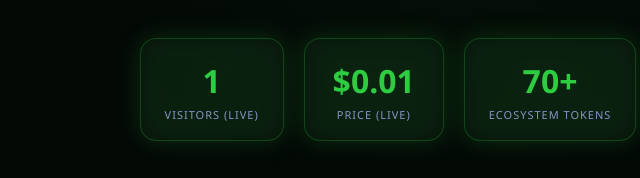
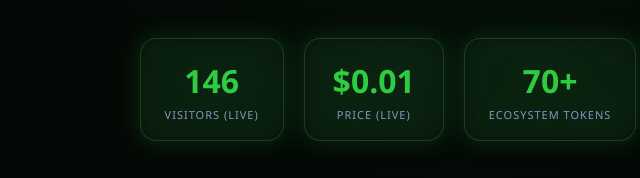
Before and after one commit to hsbc-cryptobank/ecod, a plain HTML site: page index.html in a window 1280 px wide. Shown: the part 622-800 px from the top of the page, 172-812 px from the left. Drawn offline with nearby package versions, Linux system fonts and the light colour scheme; no server answers.

Commit message:
Update index.html

```diff
--- a/index.html
+++ b/index.html
@@ -23,7 +23,6 @@ body{font-family:'Segoe UI',system-ui,sans-serif;background:var(--bg);color:var(
 body::before{content:'';position:fixed;top:0;left:0;width:100%;height:100%;background:radial-gradient(circle at 50% 50%,rgba(46,204,64,0.05) 0%,transparent 60%);z-index:-1;pointer-events:none}
 .container{max-width:1200px;margin:0 auto;padding:0 20px}
 
-/* HEADER */
 header{position:fixed;top:0;left:0;width:100%;background:var(--header-bg);backdrop-filter:blur(12px);z-index:100;border-bottom:1px solid var(--border);padding:12px 0}
 .header-inner{display:flex;align-items:center;justify-content:space-between;flex-wrap:wrap;gap:10px;max-width:1200px;margin:0 auto;padding:0 20px}
 .logo{display:flex;align-items:center;gap:8px}
@@ -39,7 +38,6 @@ nav a.active{color:var(--green);border-bottom:2px solid var(--green)}
 .theme-toggle{background:var(--glass);border:1px solid var(--border);color:var(--text);border-radius:50%;width:36px;height:36px;cursor:pointer;font-size:16px;transition:.3s}
 .theme-toggle:hover{border-color:var(--green);transform:scale(1.1)}
 
-/* TOP TICKER */
 .ticker-bar{position:fixed;top:60px;left:0;width:100%;background:var(--glass);border-bottom:1px solid var(--border);z-index:99;overflow:hidden;height:32px;display:flex;align-items:center}
 .ticker-track{display:flex;gap:40px;white-space:nowrap;animation:tickerScroll 40s linear infinite;font-size:12px;color:var(--muted)}
 .ticker-track span{display:inline-flex;align-items:center;gap:6px}
@@ -47,7 +45,6 @@ nav a.active{color:var(--green);border-bottom:2px solid var(--green)}
 .ticker-track .down{color:#FF5555}
 @keyframes tickerScroll{0%{transform:translateX(0)}100%{transform:translateX(-50%)}}
 
-/* HERO */
 .hero{position:relative;min-height:440px;display:flex;align-items:center;justify-content:center;text-align:center;border-radius:24px;overflow:hidden;margin:20px 0 40px;background:url('ecodune_hero.png') center/cover no-repeat;border:1px solid var(--border)}
 .hero::before{content:'';position:absolute;inset:0;background:linear-gradient(180deg,rgba(4,9,6,0.4) 0%,rgba(4,9,6,0.85) 100%)}
 [data-theme="light"] .hero::before{background:linear-gradient(180deg,rgba(245,247,242,0.3) 0%,rgba(245,247,242,0.85) 100%)}
@@ -59,7 +56,6 @@ nav a.active{color:var(--green);border-bottom:2px solid var(--green)}
 [data-theme="light"] .hero p{color:var(--card-text)}
 .hero-badge{display:inline-block;background:rgba(46,204,64,0.15);border:1px solid var(--border);padding:6px 16px;border-radius:20px;font-size:13px;color:var(--green);font-weight:600;margin-bottom:16px}
 
-/* FLOATING FINANCIAL OBJECTS */
 .floaters{position:absolute;inset:0;pointer-events:none;z-index:1;overflow:hidden}
 .floater{position:absolute;font-size:28px;opacity:.22;animation:floatUp 12s ease-in-out infinite;filter:drop-shadow(0 0 8px rgba(255,215,0,0.3))}
 .floater:nth-child(1){left:8%;top:20%;animation-delay:0s}
@@ -72,14 +68,12 @@ nav a.active{color:var(--green);border-bottom:2px solid var(--green)}
 .floater:nth-child(8){left:12%;top:45%;animation-delay:1.5s;font-size:18px}
 @keyframes floatUp{0%,100%{transform:translateY(0) rotate(0deg)}50%{transform:translateY(-30px) rotate(15deg)}}
 
-/* SECTIONS */
 section{padding:40px 0;position:relative}
 .section-header{text-align:center;margin-bottom:40px}
 .section-header h1{font-size:38px;font-weight:800;margin-bottom:12px;color:var(--text)}
 .section-header h1 .highlight{color:var(--green)}
 .section-header p{color:var(--muted);max-width:700px;margin:0 auto}
 
-/* GRID / CARDS */
 .grid{display:grid;grid-template-columns:repeat(auto-fit,minmax(260px,1fr));gap:20px;margin-bottom:30px}
 .card{background:var(--glass);border:1px solid var(--border);border-radius:20px;padding:24px;transition:.3s;backdrop-filter:blur(15px)}
 .card:hover{border-color:var(--green);transform:translateY(-4px);box-shadow:0 10px 30px rgba(46,204,64,0.1)}
@@ -90,12 +84,10 @@ section{padding:40px 0;position:relative}
 .card a{color:var(--green);text-decoration:none;font-size:13px;font-weight:600}
 .card a:hover{text-decoration:underline}
 
-/* WIDGET */
 .widget-box{background:rgba(0,0,0,0.4);border:1px solid var(--border);border-radius:16px;padding:20px;margin:20px 0}
 [data-theme="light"] .widget-box{background:rgba(255,255,255,0.6)}
 .widget-box iframe{width:100%;border:none;border-radius:12px;display:block}
 
-/* ADDRESS */
 .address-box{background:rgba(0,0,0,0.4);border:1px solid var(--border);border-radius:16px;padding:20px;margin:16px 0;text-align:center;font-size:14px;color:var(--card-text);font-family:'Courier New',monospace}
 [data-theme="light"] .address-box{background:rgba(255,255,255,0.6)}
 .address-box .label{color:var(--green);font-weight:600;display:block;margin-bottom:8px;font-family:'Segoe UI',sans-serif}
@@ -105,28 +97,24 @@ section{padding:40px 0;position:relative}
 .address-box .link{color:var(--green);text-decoration:none;font-size:14px;margin-left:12px;font-family:'Segoe UI',sans-serif}
 .address-box .link:hover{text-decoration:underline}
 
-/* COUNTER */
 .counter-box{display:flex;gap:20px;flex-wrap:wrap;justify-content:center;margin:20px 0;animation:pulseGlow 3s ease-in-out infinite}
 @keyframes pulseGlow{0%,100%{filter:drop-shadow(0 0 0 rgba(46,204,64,0))}50%{filter:drop-shadow(0 0 15px rgba(46,204,64,0.4))}}
 .counter-item{text-align:center;padding:16px 24px;background:var(--glass);border:1px solid var(--border);border-radius:16px;min-width:140px}
 .counter-item .num{font-size:32px;font-weight:800;color:var(--green)}
 .counter-item .lbl{font-size:11px;color:var(--muted);text-transform:uppercase;letter-spacing:1px}
 
-/* MEDIA BLOCKS */
 .media-block{display:flex;align-items:center;gap:30px;background:var(--glass);border:1px solid var(--border);border-radius:24px;padding:30px;margin:20px 0;flex-wrap:wrap}
 .media-block img{width:180px;height:180px;object-fit:contain;border-radius:16px;flex-shrink:0}
 .media-block .text{flex:1;min-width:240px}
 .media-block h3{color:var(--text);margin-bottom:10px}
 .media-block p{color:var(--card-text);font-size:14px}
 
-/* FINTECH */
 .fintech-grid{display:grid;grid-template-columns:repeat(auto-fill,minmax(180px,1fr));gap:12px;margin:20px 0}
 .fintech-item{background:rgba(0,0,0,0.3);border:1px solid var(--border);border-radius:12px;padding:14px;text-align:center;font-size:13px;color:var(--card-text);transition:.3s;cursor:pointer}
 [data-theme="light"] .fintech-item{background:rgba(255,255,255,0.6)}
 .fintech-item:hover{border-color:var(--green);background:rgba(46,204,64,0.05);color:var(--text)}
 .fintech-item .icon{font-size:20px;display:block;margin-bottom:6px}
 
-/* BOTTOM TICKER */
 .bottom-ticker{position:relative;overflow:hidden;height:40px;display:flex;align-items:center;background:var(--glass);border-top:1px solid var(--border);border-bottom:1px solid var(--border);margin:40px 0 0;border-radius:12px}
 .bottom-track{display:flex;gap:30px;white-space:nowrap;animation:tickerScroll 50s linear infinite;font-size:13px;color:var(--muted);padding-left:20px}
 .bottom-track span{display:inline-flex;align-items:center;gap:6px}
@@ -161,14 +149,12 @@ footer{text-align:center;padding:30px 20px;color:var(--muted);font-size:13px;bor
 </div>
 </header>
 
-<!-- TOP TICKER -->
 <div class="ticker-bar">
 <div class="ticker-track" id="topTicker"></div>
 </div>
 
 <main class="container">
 
-<!-- HERO -->
 <section id="home">
 <div class="hero">
 <div class="floaters">
@@ -190,14 +176,13 @@ footer{text-align:center;padding:30px 20px;color:var(--muted);font-size:13px;bor
 </div>
 
 <div class="counter-box">
-<div class="counter-item"><div class="num" id="counterVisitors">0</div><div class="lbl">Visitors (Live)</div></div>
+<div class="counter-item"><div class="num counter-visitors">0</div><div class="lbl">Visitors (Live)</div></div>
 <div class="counter-item"><div class="num" id="counterPrice">$0.01</div><div class="lbl">Price (Live)</div></div>
 <div class="counter-item"><div class="num">70+</div><div class="lbl">Ecosystem Tokens</div></div>
 <div class="counter-item"><div class="num">8.89Q</div><div class="lbl">Total Supply</div></div>
 </div>
 </section>
 
-<!-- TOKEN -->
 <section id="token">
 <div class="section-header">
 <h1>Token <span class="highlight">Details</span></h1>
@@ -229,7 +214,6 @@ footer{text-align:center;padding:30px 20px;color:var(--muted);font-size:13px;bor
 </div>
 </section>
 
-<!-- ECOSYSTEM -->
 <section id="ecosystem">
 <div class="section-header">
 <h1>Ecosystem <span class="highlight">70+ Tokens</span></h1>
@@ -263,7 +247,6 @@ footer{text-align:center;padding:30px 20px;color:var(--muted);font-size:13px;bor
 </div>
 </section>
 
-<!-- FINTECH -->
 <section id="fintech">
 <div class="section-header">
 <h1>Fintech <span class="highlight">Modules</span></h1>
@@ -281,7 +264,6 @@ footer{text-align:center;padding:30px 20px;color:var(--muted);font-size:13px;bor
 <div class="fintech-grid" id="fintechGrid"></div>
 </section>
 
-<!-- RWA -->
 <section id="rwa">
 <div class="section-header">
 <h1>RWA <span class="highlight">Vault</span></h1>
@@ -303,7 +285,6 @@ footer{text-align:center;padding:30px 20px;color:var(--muted);font-size:13px;bor
 </div>
 </section>
 
-<!-- TRADE -->
 <section id="trade">
 <div class="section-header">
 <h1>Trade <span class="highlight">€ECOD</span></h1>
@@ -327,7 +308,6 @@ footer{text-align:center;padding:30px 20px;color:var(--muted);font-size:13px;bor
 <div style="text-align:center;margin-top:40px"><a href="#home" class="back-link">← Back to Home</a></div>
 </section>
 
-<!-- BOTTOM TICKER -->
 <div class="bottom-ticker">
 <div class="bottom-track" id="bottomTicker"></div>
 </div>
@@ -339,7 +319,7 @@ footer{text-align:center;padding:30px 20px;color:var(--muted);font-size:13px;bor
 </footer>
 
 <script>
-// THEME TOGGLE
+// THEME
 const themeToggle = document.getElementById('themeToggle');
 const savedTheme = localStorage.getItem('ecodune_theme') || 'dark';
 document.documentElement.setAttribute('data-theme', savedTheme);
@@ -362,8 +342,7 @@ const topItems = [
   'Uniswap Live', 'Binance Web3 Live', 'GeckoTerminal Live',
   'Total Supply: 8.89Q', 'Transfer Hook Ready', 'Metadata Pointer'
 ];
-const topTrack = document.getElementById('topTicker');
-topTrack.innerHTML = topItems.concat(topItems).map((t,i) => {
+document.getElementById('topTicker').innerHTML = topItems.concat(topItems).map((t,i) => {
   const cls = i % 4 === 0 ? 'up' : i % 4 === 2 ? 'down' : '';
   return `<span class="${cls}">● ${t}</span>`;
 }).join('');
@@ -375,8 +354,7 @@ const bottomItems = [
   'Realms', 'Rugcheck', 'Helius', 'QuickNode', 'Birdeye', 'Magic Eden',
   'Tensor', 'ECO Impact', 'ECODUNE', 'Cross-Token Swap', 'Unified Liquidity'
 ];
-const bottomTrack = document.getElementById('bottomTicker');
-bottomTrack.innerHTML = bottomItems.concat(bottomItems).map(t => `<span><span class="tag">◆</span> ${t}</span>`).join('');
+document.getElementById('bottomTicker').innerHTML = bottomItems.concat(bottomItems).map(t => `<span><span class="tag">◆</span> ${t}</span>`).join('');
 
 // FINTECH GRID
 const fintechModules = [
@@ -428,31 +406,57 @@ if(res.ok){const d=await res.json();const p=d?.data?.attributes?.base_token_pric
 }catch(e){}
 }
 
-// VISITORS COUNTER (built-in, runs immediately)
+// ===== 10-YEAR PERSISTENT VISITORS COUNTER =====
 (function(){
-  const KEY = 'ecod_visitors_v1';
-  const START_KEY = 'ecod_start_v1';
-  let start = parseInt(localStorage.getItem(START_KEY));
-  if(!start || isNaN(start)){
-    start = Date.now();
-    localStorage.setItem(START_KEY, String(start));
+  const START_ISO = '2026-11-21T00:00:00Z';
+  const START_MS = new Date(START_ISO).getTime();
+  const END_MS = START_MS + 10 * 365 * 24 * 60 * 60 * 1000;
+
+  const KEYS = { base:'ecod_base_v3', backup1:'ecod_base_bak1_v3', backup2:'ecod_base_bak2_v3', session:'ecod_session_v3' };
+  const SALT = 'ecodune_10y_counter_salt_2026';
+
+  function genHash(v){
+    let h = 0;
+    const s = String(v) + SALT;
+    for (let i = 0; i < s.length; i++) { h = ((h << 5) - h) + s.charCodeAt(i); h &= h; }
+    return Math.abs(h).toString(16).padStart(8, '0');
   }
-  let base = parseInt(localStorage.getItem(KEY));
-  if(!base || isNaN(base)){
-    base = 0;
-    localStorage.setItem(KEY, '0');
+  function readBase(){
+    const candidates = [];
+    [KEYS.base, KEYS.backup1, KEYS.backup2].forEach(k => {
+      try {
+        const raw = localStorage.getItem(k);
+        if (raw) {
+          const obj = JSON.parse(raw);
+          if (obj && obj.hash === genHash(obj.value) && typeof obj.value === 'number') candidates.push(obj.value);
+        }
+      } catch(e){}
+    });
+    return candidates.length ? Math.max(...candidates) : 0;
   }
-  // increment once per session
-  if(!sessionStorage.getItem('ecod_counted')){
+  function writeBase(v){
+    const payload = JSON.stringify({ value: v, hash: genHash(v) });
+    [KEYS.base, KEYS.backup1, KEYS.backup2].forEach(k => {
+      try { localStorage.setItem(k, payload); } catch(e){}
+    });
+  }
+
+  let base = readBase();
+  if (!sessionStorage.getItem(KEYS.session)) {
     base = base + 1;
-    localStorage.setItem(KEY, String(base));
-    sessionStorage.setItem('ecod_counted', '1');
+    writeBase(base);
+    sessionStorage.setItem(KEYS.session, '1');
   }
+
   function update(){
-    const elapsed = Math.floor((Date.now() - start) / 1000);
-    const live = base + Math.floor(elapsed / 360); // +10 per hour
-    const el = document.getElementById('counterVisitors');
-    if(el) el.textContent = live.toLocaleString();
+    const now = Date.now();
+    if (now >= END_MS) {
+      document.querySelectorAll('.counter-visitors').forEach(el => el.textContent = base.toLocaleString());
+      return;
+    }
+    const elapsedSec = Math.floor((now - START_MS) / 1000);
+    const live = base + Math.floor(elapsedSec / 360);
+    document.querySelectorAll('.counter-visitors').forEach(el => el.textContent = live.toLocaleString());
   }
   update();
   setInterval(update, 1000);
```
